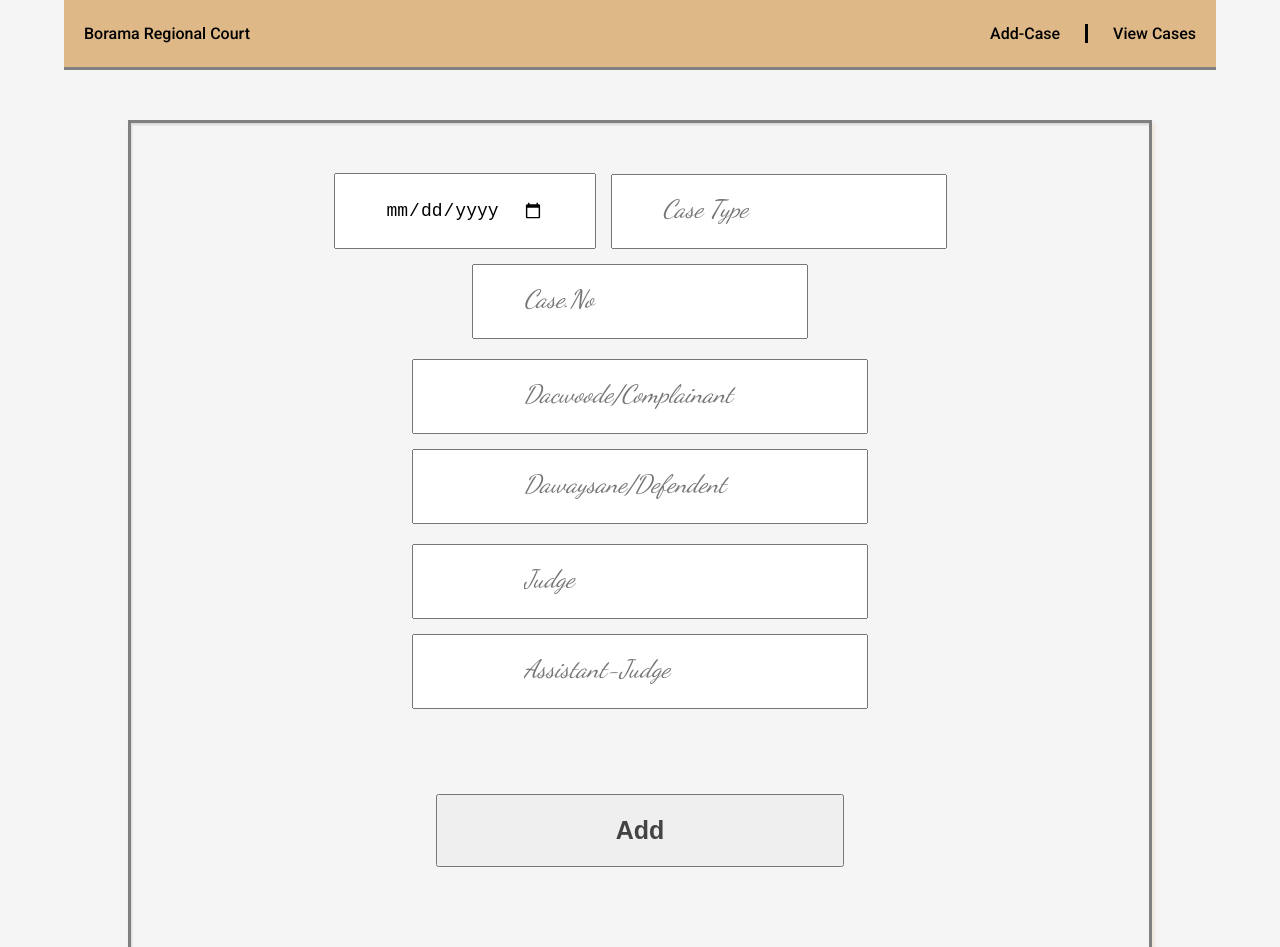
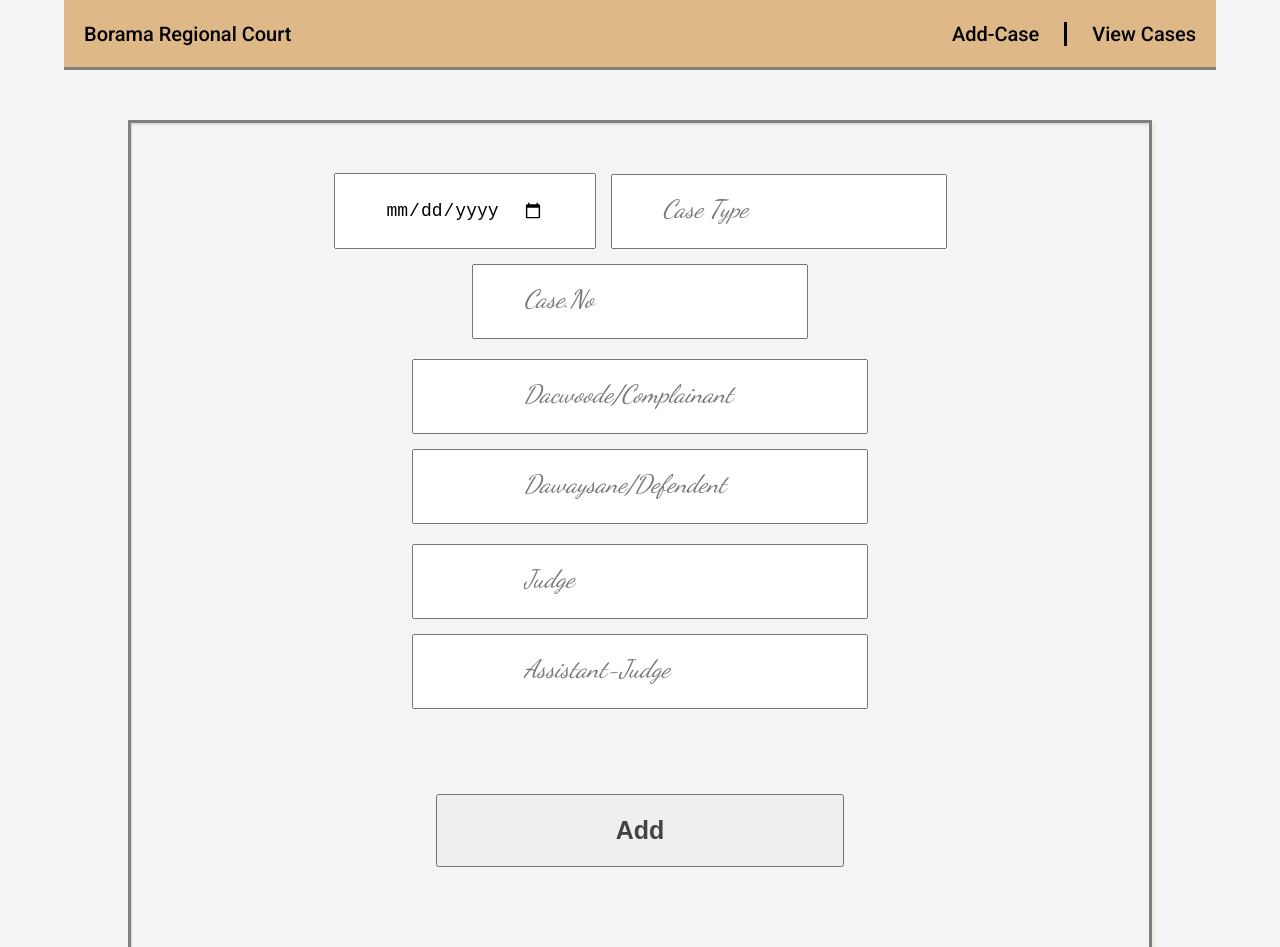
Before and after one commit to saluumaa/Regional-court, a website: page index.html in a window 1280 px wide. Shown: the top 947 px of the page. Drawn offline with Linux system fonts and the light colour scheme.

Commit message:
Fix linter errors

```diff
--- a/style.css
+++ b/style.css
@@ -36,7 +36,7 @@ nav ul li {
 a {
   text-decoration: none;
   color: black;
-  font-size: 2 20px;
+  font-size: 20px;
 }
 
 .border-left {
@@ -49,8 +49,9 @@ a {
   flex-direction: column;
   margin: 50px auto;
   border: 3px solid gray;
-  box-shadow: 2px 3px 4px #deb88750,
-        inset 1px 2px 2px #00000020;
+  box-shadow:
+    2px 3px 4px #deb88750,
+    inset 1px 2px 2px #00000020;
   width: 80%;
 }
 
@@ -105,8 +106,9 @@ input::placeholder {
   margin: 20px 50px;
   border-collapse: collapse;
   border-bottom: 1px solid #ccc;
-  box-shadow: inset 2px 4px 2px slategray,
-              2px 3px 2px gray;
+  box-shadow:
+    inset 2px 4px 2px slategray,
+    2px 3px 2px gray;
 }
 
 thead {
```
